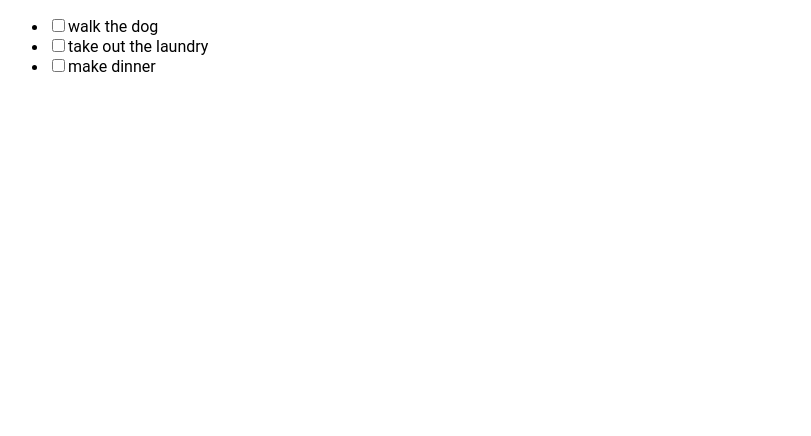
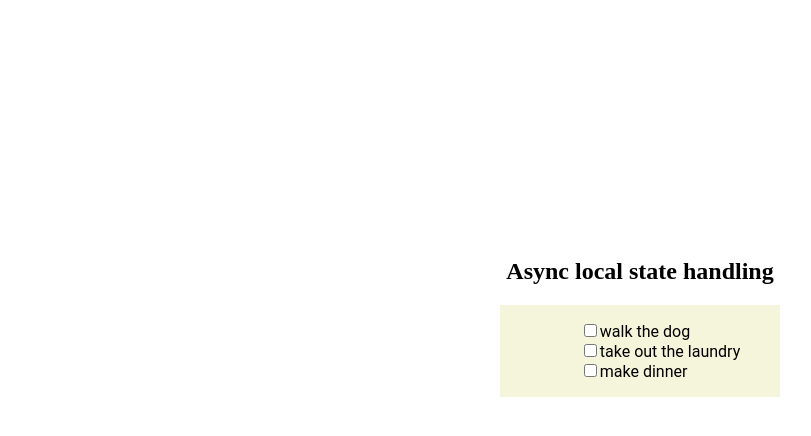
Before and after one commit to liljosi/async-react, a React app: page / in a window 1280 px wide. Shown: the whole page, without its empty margins (0-811 px from the left). Built offline with nearby package versions, Linux system fonts and the light colour scheme.

Commit message:
added some simple styles

```diff
--- a/src/Components/List/List.js
+++ b/src/Components/List/List.js
@@ -18,8 +18,9 @@ export default class List extends Component {
       const { items, checked } = this.state;
       return (
         <section id='list' className='container'>
-          <div>
-          <ul className='listContainer'>
+          <h1 className='title'>Async local state handling</h1>
+          <div className='listContainer'>
+          <ul className='list'>
             {
               items.map(item => (
                 <li key={item.id}><input type='checkbox' onClick={this.checkPressed} name={item.name}/><label className='item'>{item.name}</label></li>
--- a/src/Components/List/listStyles.css
+++ b/src/Components/List/listStyles.css
@@ -4,7 +4,23 @@
 
 }
 .container {
-  flex: 1;
+  display: flex;
   align-items: center;
   justify-content: center;
+  flex-direction: column;
 }
+.listContainer {
+  background-color: beige;
+  justify-content: center;
+  align-items: center;
+}
+.list {
+  margin-right: 40px;
+  margin-left: 40px;
+}
+.title {
+  margin-top: 250px;
+}
+ul {
+  list-style-type: none;
+}
```
